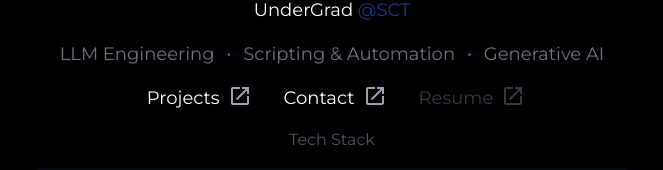
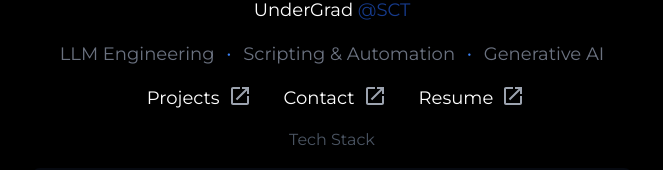
Before and after one commit to AbhiramAnanthu/portfolio, a React (Vite) app: page / in a window 1280 px wide. Shown: the part 400-570 px from the top of the page, without its empty margins (308-971 px from the left). Built offline with nearby package versions, Linux system fonts and the light colour scheme.

Commit message:
setttin up resume button and spacing issues

```diff
--- a/src/components/home/contactSection.jsx
+++ b/src/components/home/contactSection.jsx
@@ -37,7 +37,7 @@ export default function ContactModal({ isOpen, setIsOpen }) {
         role="dialog"
         aria-modal="true"
       >
-        <div className="w-lg lg:w-1/2 h-42 mx-auto bg-slate-900 rounded-lg p-6 ">
+        <div className="w-lg lg:w-1/2 h-42 mx-auto bg-slate-900 rounded-lg p-6">
           <header className="flex justify-between items-center mb-4">
             <h1 className="text-2xl text-white">Contacts</h1>
             <button
--- a/src/components/home/hero.jsx
+++ b/src/components/home/hero.jsx
@@ -56,7 +56,6 @@ export default function Hero() {
             title="Projects"
             url="projects"
             onClickRequired={false}
-            disabled={false}
           />
           <RouteButtons
             title="Contact"
@@ -64,13 +63,11 @@ export default function Hero() {
             onClickRequired={true}
             isOpen={isOpen}
             setIsOpen={setIsOpen}
-            disabled={false}
           />
           <RouteButtons
             title="Resume"
-            url="#"
+            url="https://drive.google.com/file/d/1LWAOBzt6erMIeNJUl1xxd2kUYsXWbvE3/view?usp=sharing"
             onClickRequired={false}
-            disabled={true}
           />
           <ContactModal isOpen={isOpen} setIsOpen={setIsOpen} />
         </div>
--- a/src/components/home/routeButtons.jsx
+++ b/src/components/home/routeButtons.jsx
@@ -19,23 +19,6 @@ export default function RouteButtons(props) {
         </button>
       );
     } else {
-      if (props.disabled) {
-        return (
-          <button
-            className="relative rounded-md px-3 py-2 flex flex-row justify-center align-center cursor-not-allowed"
-            disabled={true}
-            onMouseEnter={() => setVisible(true)}
-            onMouseLeave={() => setVisible(false)}
-          >
-            <span className="text-sm md:text-lg lg:text-lg text-gray-500/50 text-center px-2">
-              {props.title}
-            </span>
-            <span className="text-gray-500/50 flex justify-center align-center">
-              <OpenInNewIcon />
-            </span>
-          </button>
-        );
-      } else {
       return (
         <button className="rounded-md px-3 py-2 flex flex-row justify-center align-center">
           <span className="text-sm md:text-lg lg:text-lg text-white text-center px-2">
@@ -47,7 +30,6 @@ export default function RouteButtons(props) {
         </button>
       );
     }
-    }
   };
 
   return (
--- a/src/components/home/techStack.jsx
+++ b/src/components/home/techStack.jsx
@@ -50,7 +50,7 @@ export default function TechStack() {
             <img
               src={stack.icon}
               alt={stack.title}
-              className="w-6 h-6 md:w-10 md:h-10 lg:w-10 lg:h-10 transition-all ease-in-out"
+              className="w-7 h-7 md:w-10 md:h-10 lg:w-10 lg:h-10 transition-all ease-in-out"
               onMouseEnter={() => setVisible(index)}
               onMouseLeave={() => setVisible(null)}
               key={index}
--- a/src/components/project-section/projectCard.jsx
+++ b/src/components/project-section/projectCard.jsx
@@ -16,9 +16,9 @@ export default function ProjectCard(props) {
           <span className="text-sm text-center">{props.state}</span>
         </div>
       </div>
-      <div className="flex flex-col md:flex-row justify-start md:justify-between align-start md:align-center w-full md:w-3/4 md:mr-auto px-2 py-2">
-        <div className="flex justify-start align-center">
-          <span className="text-sm  text-gray-500">
+      <div className="flex flex-col md:flex-row justify-start md:justify-between lg:justify-between align-start md:align-center w-full md:w-3/4 md:mr-auto lg:w-1/2 px-2 py-2">
+        <div className="flex justify-start align-center mr-2 md:mr-0 lg:mr-2">
+          <span className="text-sm text-gray-500">
             Created at: {props.createdAt}
           </span>
         </div>
--- a/src/components/project-section/projects.json
+++ b/src/components/project-section/projects.json
@@ -2,6 +2,7 @@
   {
     "title": "Personal Portfolio Website",
     "projectState": "Completed",
+    "githubLink": "https://github.com/AbhiramAnanthu/portfolio",
     "createdAt": "02-01-2025",
     "updatedAt": "02-01-2025",
     "description": [
@@ -16,10 +17,9 @@
           "description": "<b>Tech Stacks</b>: React(UI), Tailwind CSS(UI), Vercel(Deployment)"
         },
         "para4": {
-          "description": "<b>Deployed at</b>: <a href='https://abhiramajith.vercel.app/' target='_blank'>https://username.com</a>"
+          "description": "<b>Deployed at</b>: <a href='https://abhiramajith.vercel.app/' target='_blank'>https://abhiramajith.vercel.app/</a>"
         }
       }
-    ],
-    "githubLink": "https://github.com/AbhiramAnanthu/portfolio"
+    ]
   }
 ]
--- a/src/components/project-section/projectsDisplay.jsx
+++ b/src/components/project-section/projectsDisplay.jsx
@@ -29,7 +29,7 @@ export default function ProjectsArray() {
                 createdAt={project.createdAt}
                 updatedAt={project.updatedAt}
                 description={project.description}
-                gitHubLink={project.gitHubLink}
+                gitHubLink={project.githubLink}
               />
             );
           })}
```
Lines whose indentation alone changed are shown as unchanged.
